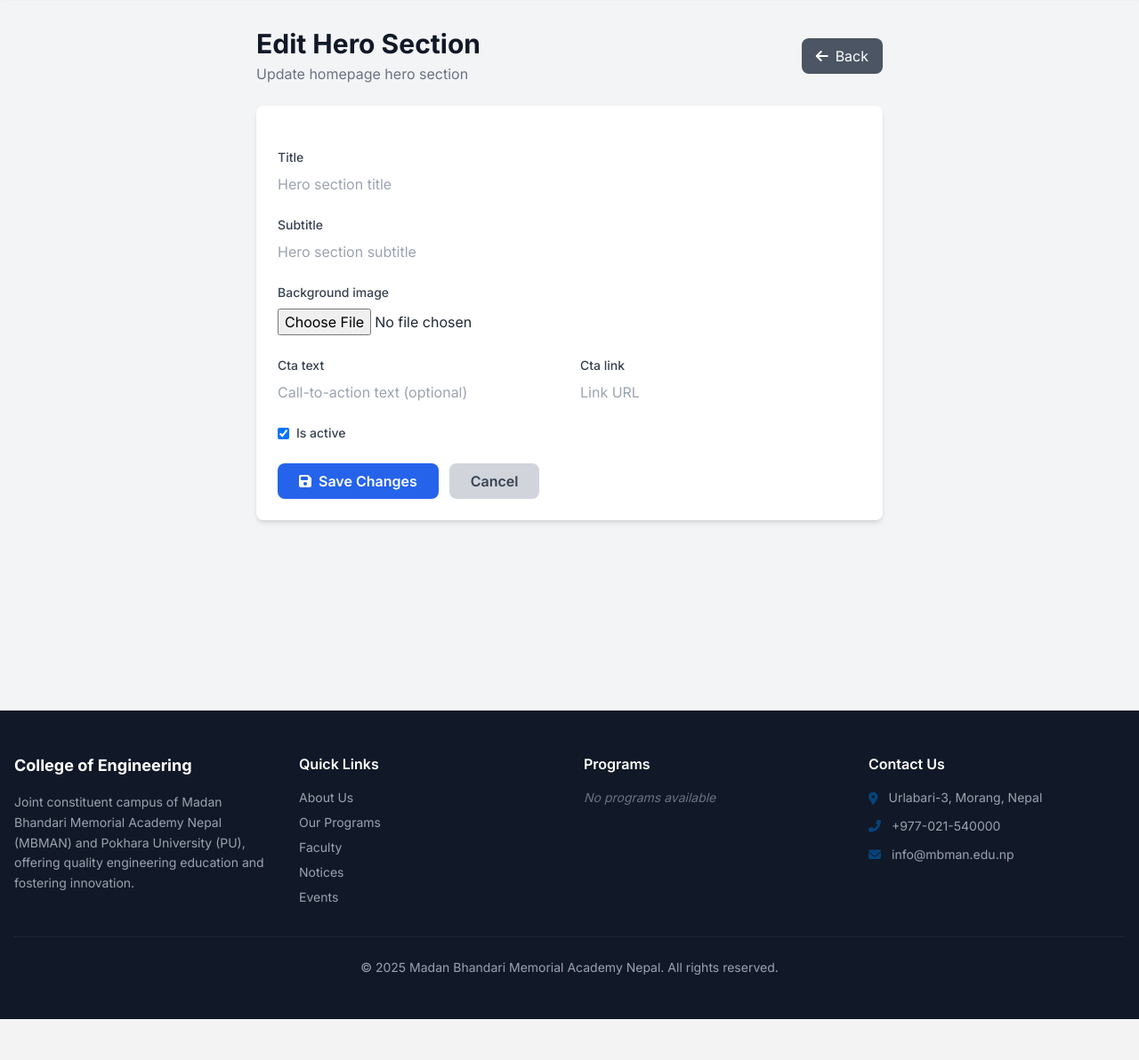
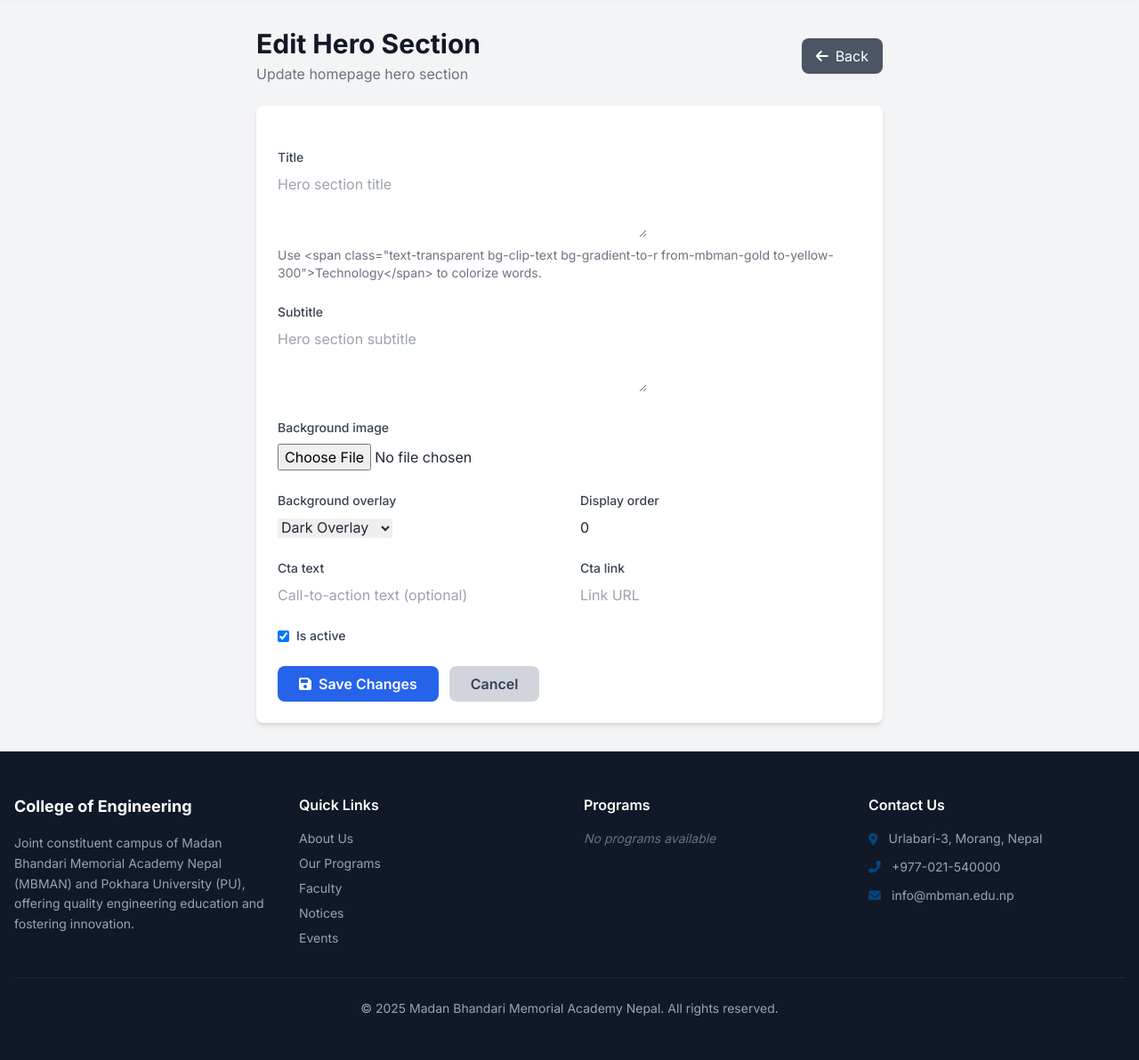
Before and after one commit to MadanBhandaiMemorialAcademy/MBMAN-COE, a Django app: page /admin/hero/edit/ in a window 1280 px wide. Shown: the part 119-1311 px from the top of the page at 89% size. Before the commit the page ends 1265 px from the top, so only its background shows below. Run offline with Django 5.2, Linux system fonts and the light colour scheme; the visitor is signed in with stand-in values (Sample User, id 1); data that the repository does not hold is empty; some libraries are stand-ins or nearby versions.

Commit message:
Fix: Fix the CTA section and enable editing

```diff
--- a/home/forms.py
+++ b/home/forms.py
@@ -234,12 +234,15 @@ class HeroSectionForm(forms.ModelForm):
             "display_order",
             "is_active",
         ]
+        help_texts = {
+            'title': 'Use &lt;span class="text-transparent bg-clip-text bg-gradient-to-r from-mbman-gold to-yellow-300"&gt;Technology&lt;/span&gt; to colorize words.',
+        }
         widgets = {
-            "title": forms.TextInput(
-                attrs={"class": "form-input", "placeholder": "Hero section title"}
+            "title": forms.Textarea(
+                attrs={"class": "form-input", "rows": 3, "placeholder": "Hero section title"}
             ),
-            "subtitle": forms.TextInput(
-                attrs={"class": "form-input", "placeholder": "Hero section subtitle"}
+            "subtitle": forms.Textarea(
+                attrs={"class": "form-input", "rows": 3, "placeholder": "Hero section subtitle"}
             ),
             "background_image": forms.FileInput(attrs={"class": "form-input"}),
             "background_overlay": forms.Select(attrs={"class": "form-input"}),
--- a/home/views.py
+++ b/home/views.py
@@ -552,7 +552,9 @@ def hero_edit(request):
         if form.is_valid():
             # Deactivate all other hero sections
             HeroSection.objects.all().update(is_active=False)
-            form.save()
+            hero_instance = form.save(commit=False)
+            hero_instance.is_active = True
+            hero_instance.save()
             messages.success(request, "Hero section updated successfully!")
             return redirect("home:page_content")
     else:
--- a/templates/home/admin/hero_form.html
+++ b/templates/home/admin/hero_form.html
@@ -26,6 +26,9 @@
                 <div>
                     <label class="block text-sm font-medium text-gray-700 mb-2">{{ form.title.label }}</label>
                     {{ form.title }}
+                    {% if form.title.help_text %}
+                    <p class="mt-1 text-sm text-gray-500">{{ form.title.help_text|safe }}</p>
+                    {% endif %}
                     {% if form.title.errors %}<p class="mt-1 text-sm text-red-600">{{ form.title.errors.0 }}</p>{% endif %}
                 </div>
 
@@ -44,6 +47,20 @@
                     </div>
                     {% endif %}
                     {% if form.background_image.errors %}<p class="mt-1 text-sm text-red-600">{{ form.background_image.errors.0 }}</p>{% endif %}
+                </div>
+
+                <div class="grid grid-cols-1 md:grid-cols-2 gap-6">
+                    <div>
+                        <label class="block text-sm font-medium text-gray-700 mb-2">{{ form.background_overlay.label }}</label>
+                        {{ form.background_overlay }}
+                        {% if form.background_overlay.errors %}<p class="mt-1 text-sm text-red-600">{{ form.background_overlay.errors.0 }}</p>{% endif %}
+                    </div>
+
+                    <div>
+                        <label class="block text-sm font-medium text-gray-700 mb-2">{{ form.display_order.label }}</label>
+                        {{ form.display_order }}
+                        {% if form.display_order.errors %}<p class="mt-1 text-sm text-red-600">{{ form.display_order.errors.0 }}</p>{% endif %}
+                    </div>
                 </div>
 
                 <div class="grid grid-cols-1 md:grid-cols-2 gap-6">
```
